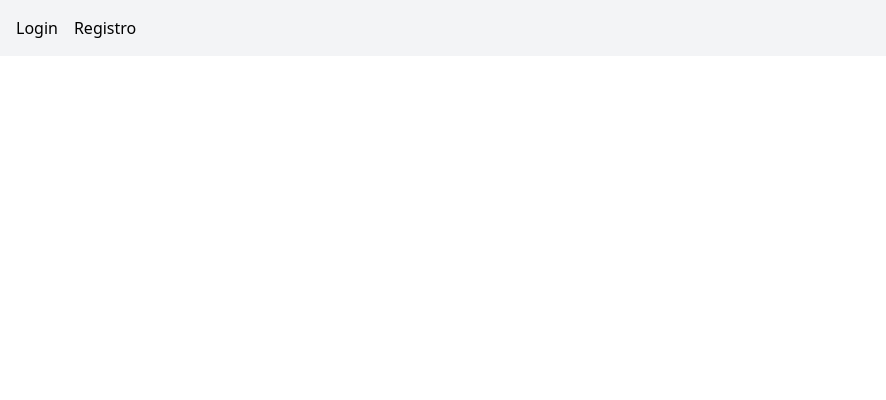
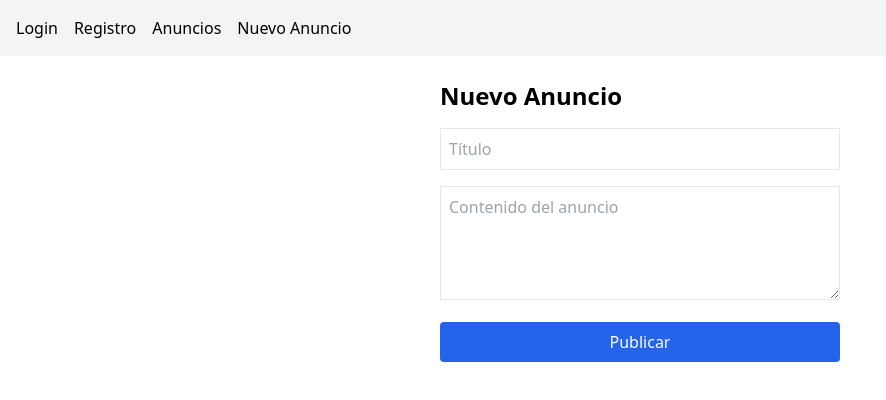
Before and after one commit to juanpa154/torrescorzo-app, a React (Vite) app in the folder frontend/: page /new in a window 1280 px wide. Before the commit this address had no page. Shown: the top 400 px of the page, without its empty margins (0-886 px from the left). Built offline with nearby package versions, Linux system fonts and the light colour scheme; sample sign-in values are in the browser's storage.

Commit message:
Funcionalidad de anuncios desde el sitio

```diff
--- a/frontend/src/App.jsx
+++ b/frontend/src/App.jsx
@@ -1,6 +1,10 @@
 import { BrowserRouter, Routes, Route, Link } from "react-router-dom";
 import Login from "./pages/Login";
 import Register from "./pages/Register";
+import Announcements from "./pages/Announcements";
+import PrivateRoute from "./components/PrivateRoute";
+import NewAnnouncement from "./pages/NewAnnouncement";
+
 
 export default function App() {
   return (
@@ -8,10 +12,30 @@ export default function App() {
       <nav className="p-4 bg-gray-100 flex gap-4">
         <Link to="/">Login</Link>
         <Link to="/register">Registro</Link>
+        <Link to="/announcements">Anuncios</Link>
+        <Link to="/new">Nuevo Anuncio</Link>
+
       </nav>
       <Routes>
         <Route path="/" element={<Login />} />
         <Route path="/register" element={<Register />} />
+        <Route
+          path="/announcements"
+          element={
+            <PrivateRoute>
+              <Announcements />
+            </PrivateRoute>
+          }
+        />
+        <Route
+            path="/new"
+            element={
+              <PrivateRoute>
+                <NewAnnouncement />
+              </PrivateRoute>
+          }
+          />
+
       </Routes>
     </BrowserRouter>
   );
--- /dev/null
+++ b/frontend/src/components/PrivateRoute.jsx
@@ -0,0 +1,10 @@
+import { Navigate } from "react-router-dom";
+import { getToken } from "../services/api";
+
+export default function PrivateRoute({ children }) {
+  const token = getToken();
+  if (!token) {
+    return <Navigate to="/" />;
+  }
+  return children;
+}
--- a/frontend/src/pages/Announcements.jsx
+++ b/frontend/src/pages/Announcements.jsx
@@ -0,0 +1,31 @@
+import { useEffect, useState } from "react";
+
+export default function Announcements() {
+  const [announcements, setAnnouncements] = useState([]);
+
+  useEffect(() => {
+    const fetchAnnouncements = async () => {
+      const res = await fetch("http://localhost:3000/api/announcements");
+      const data = await res.json();
+      setAnnouncements(data);
+    };
+    fetchAnnouncements();
+  }, []);
+
+  return (
+    <div className="p-6 max-w-4xl mx-auto">
+      <h2 className="text-3xl font-bold mb-6 text-blue-700">Anuncios</h2>
+      <div className="space-y-4">
+        {announcements.map((a) => (
+          <div key={a.id} className="p-4 border rounded shadow bg-white">
+            <h3 className="text-xl font-semibold">{a.title}</h3>
+            <p className="text-gray-700">{a.content}</p>
+            <p className="text-sm text-gray-500 mt-2">
+              Publicado por: {a.author.email}
+            </p>
+          </div>
+        ))}
+      </div>
+    </div>
+  );
+}
--- /dev/null
+++ b/frontend/src/pages/NewAnnouncement.jsx
@@ -0,0 +1,46 @@
+import { useState } from "react";
+import { createAnnouncement } from "../services/api";
+
+export default function NewAnnouncement() {
+  const [title, setTitle] = useState("");
+  const [content, setContent] = useState("");
+  const [message, setMessage] = useState("");
+
+  const handleSubmit = async (e) => {
+    e.preventDefault();
+    const res = await createAnnouncement(title, content);
+    if (res.id) {
+      setMessage("Anuncio creado exitosamente ✅");
+      setTitle("");
+      setContent("");
+    } else {
+      setMessage(res.message || "Error al crear anuncio ❌");
+    }
+  };
+
+  return (
+    <div className="p-6 max-w-md mx-auto">
+      <h2 className="text-2xl font-bold mb-4">Nuevo Anuncio</h2>
+      <form onSubmit={handleSubmit} className="space-y-4">
+        <input
+          className="w-full p-2 border"
+          type="text"
+          placeholder="Título"
+          value={title}
+          onChange={(e) => setTitle(e.target.value)}
+        />
+        <textarea
+          className="w-full p-2 border"
+          rows="4"
+          placeholder="Contenido del anuncio"
+          value={content}
+          onChange={(e) => setContent(e.target.value)}
+        ></textarea>
+        <button className="w-full bg-blue-600 text-white p-2 rounded">
+          Publicar
+        </button>
+      </form>
+      {message && <p className="mt-4 text-center">{message}</p>}
+    </div>
+  );
+}
--- a/frontend/src/services/api.js
+++ b/frontend/src/services/api.js
@@ -17,3 +17,20 @@ export const login = async (email, password) => {
   });
   return await res.json();
 };
+
+export const getToken = () => {
+  return localStorage.getItem("token");
+};
+
+export const createAnnouncement = async (title, content) => {
+  const token = getToken();
+  const res = await fetch("http://localhost:3000/api/announcements", {
+    method: "POST",
+    headers: {
+      "Content-Type": "application/json",
+      Authorization: `Bearer ${token}`,
+    },
+    body: JSON.stringify({ title, content }),
+  });
+  return await res.json();
+};
--- a/frontend/vite.config.js
+++ b/frontend/vite.config.js
@@ -1,33 +1,6 @@
 import { defineConfig } from 'vite'
 import react from '@vitejs/plugin-react'
-import { VitePWA } from 'vite-plugin-pwa'
 
 export default defineConfig({
-  plugins: [
-    react(),
-    VitePWA({
-      registerType: 'autoUpdate',
-      includeAssets: ['favicon.svg'],
-      manifest: {
-        name: 'Torres Corzo App',
-        short_name: 'TorresCorzo',
-        start_url: '/',
-        display: 'standalone',
-        background_color: '#ffffff',
-        theme_color: '#1D4ED8',
-        icons: [
-          {
-            src: 'icon-192x192.png',
-            sizes: '192x192',
-            type: 'image/png'
-          },
-          {
-            src: 'icon-512x512.png',
-            sizes: '512x512',
-            type: 'image/png'
-          }
-        ]
-      }
-    })
-  ]
+  plugins: [react()],
 })
```
